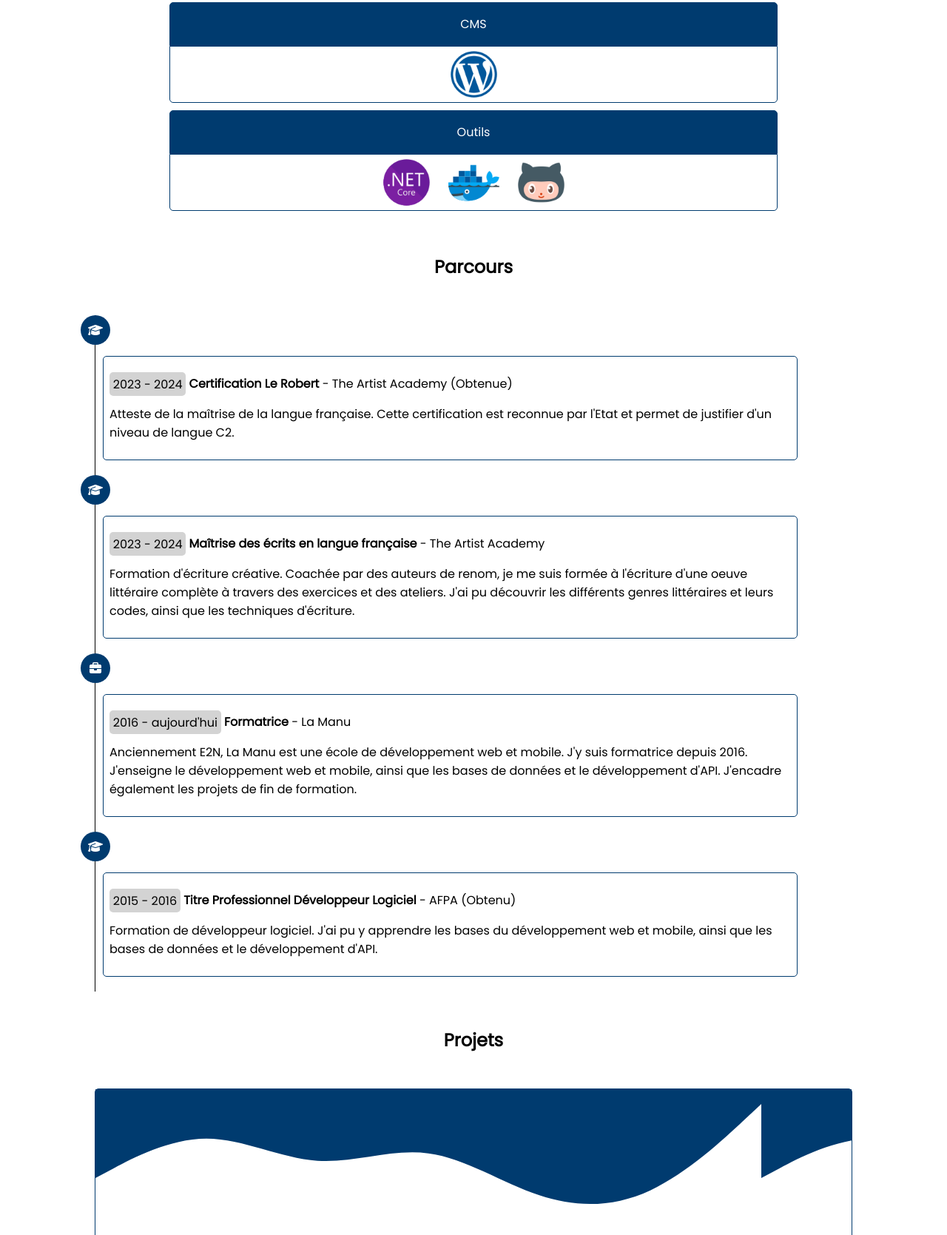
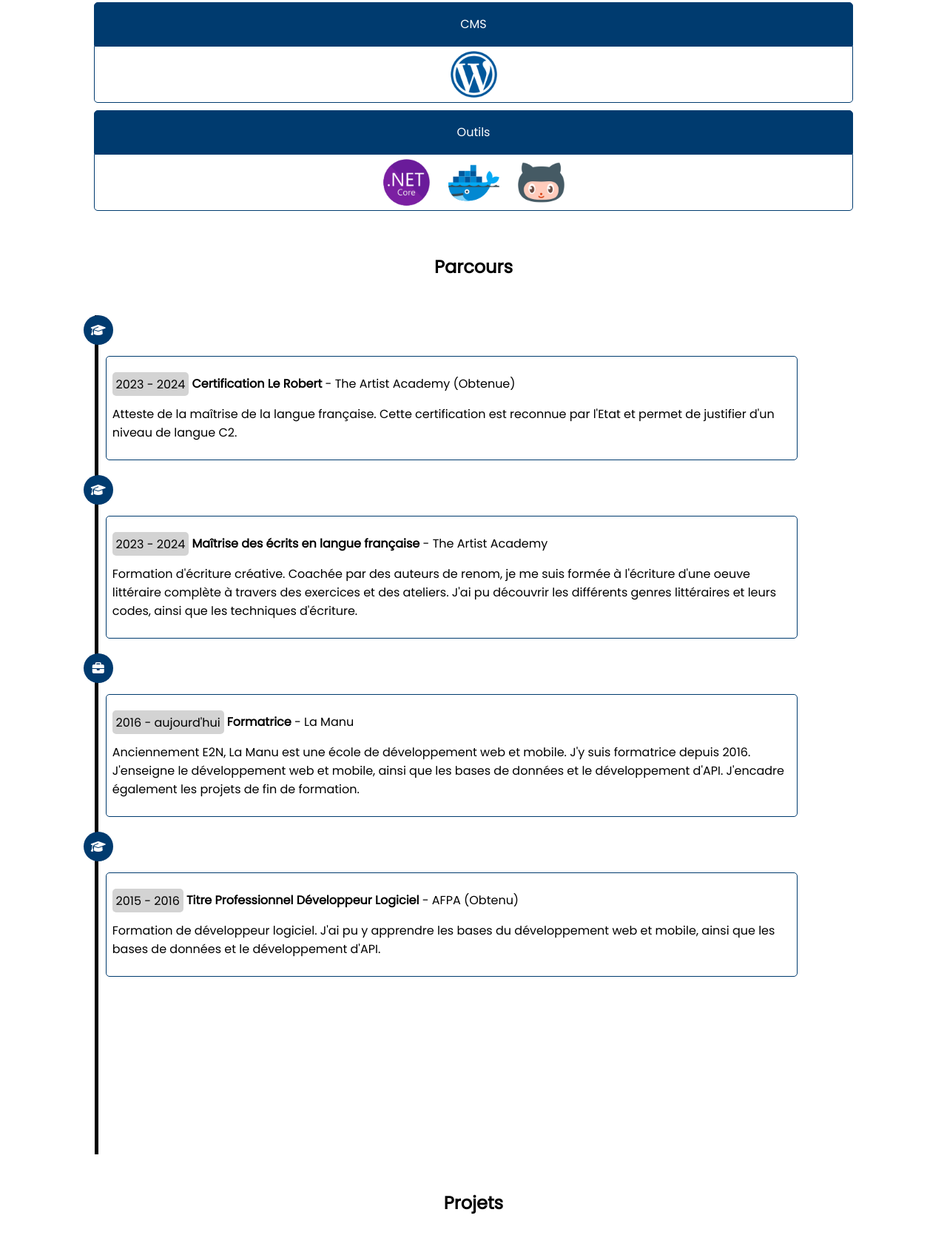
Before and after one commit to jbadin/jbadin.github.io, a plain HTML site: page index.html in a window 1280 px wide. Shown: the part 1131-2800 px from the top of the page at 74% size. Drawn offline with Linux system fonts and the light colour scheme; a web font is replaced by a local one.

Commit message:
détails

```diff
--- a/assets/js/script.js
+++ b/assets/js/script.js
@@ -16,12 +16,12 @@ function timelineResize(startSize = 0) {
     let timelineBar = document.querySelector('.timeline_bar')
     let timelineJob = document.getElementsByClassName('timeline_job');
     for (let jobs of timelineJob) {
-        size += jobs.offsetHeight + 50
+        size += jobs.offsetHeight + 70
     }
     timelineBar.style.height = size + 'px'
 }
 
-timelineResize(100);
+timelineResize(240);
 
 window.onresize = () => {
     timelineResize();
--- a/assets/scss/main.scss
+++ b/assets/scss/main.scss
@@ -108,7 +108,7 @@ header {
                     display: flex;
                     align-items: center;
                     justify-content: center;
-                    width: 80%;
+                    width: 100%;
                 }
 
                 .skills_cardContent {
@@ -119,7 +119,7 @@ header {
                     flex-wrap: wrap;
                     gap: 1rem;
                     justify-content: center;
-                    width: 80%;
+                    width: 100%;
 
                     img {
                         display: flex;
@@ -142,9 +142,8 @@ header {
                 .timeline_bar {
                     background-color: black;
                     position: relative;
-                  height: 1000px;
                     left: 0px;
-                    width: 2px;
+                    width: 10px;
                 }
               .timeline_content {
                 position: relative;
```
Also changed, not shown: assets/css/main.min.css.
